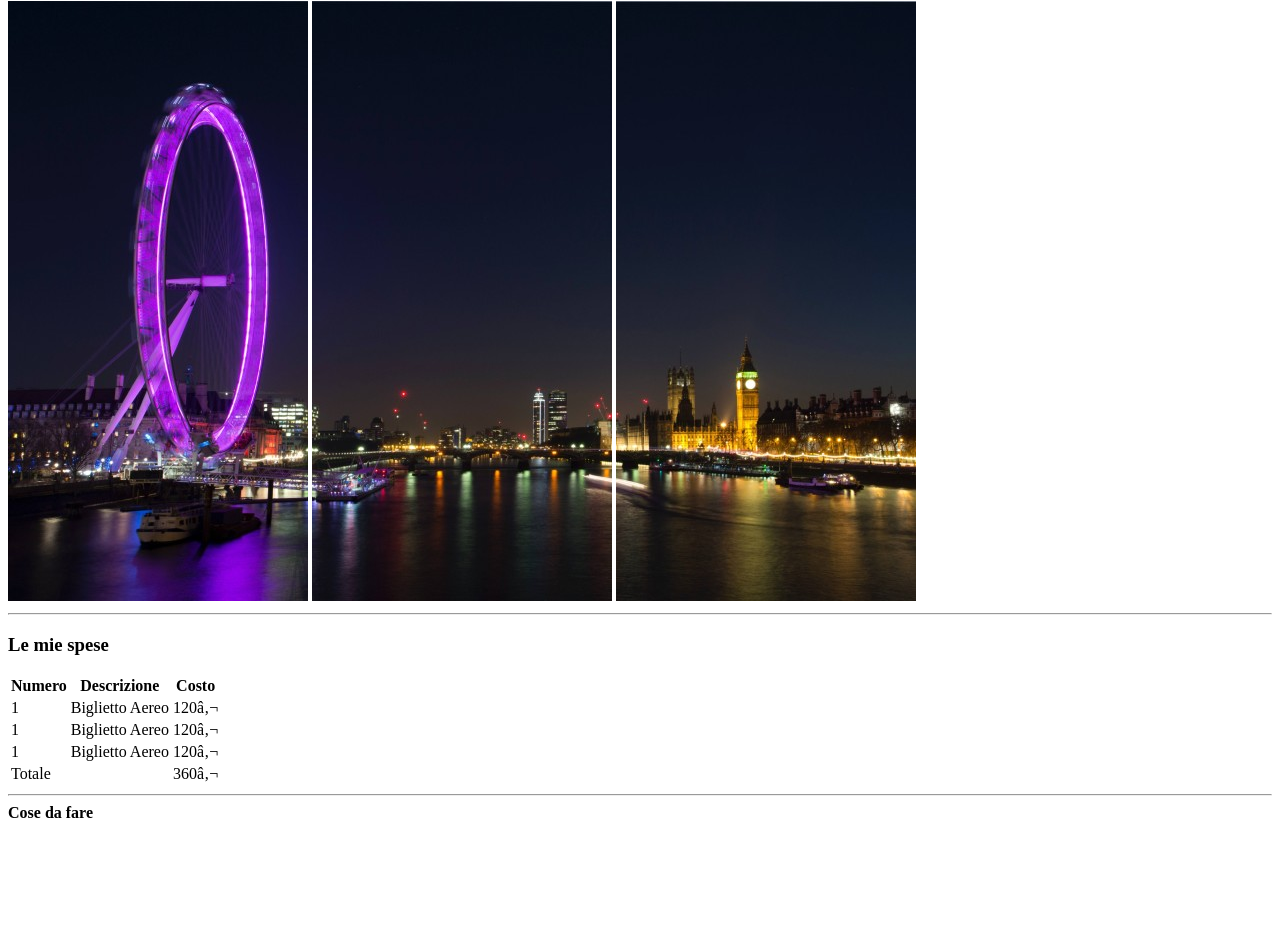
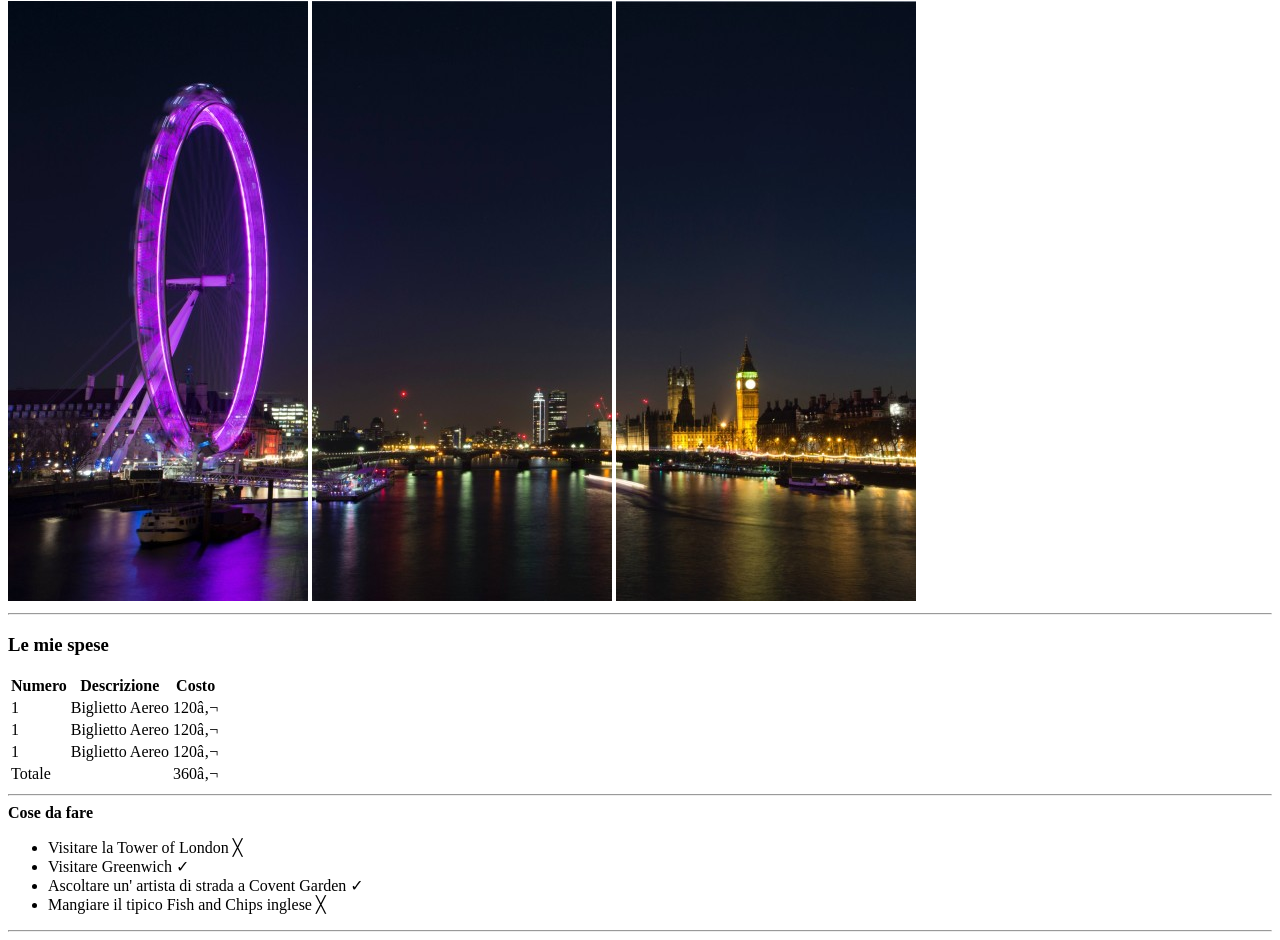
Before and after one commit to FraFra2/html-london-trip, a plain HTML site: page index.html in a window 1280 px wide. Shown: the part 79-1019 px from the top of the page. Before the commit the page ends 917 px from the top, so only its background shows below. Drawn offline with Linux system fonts and the light colour scheme; files whose address does not match are found by name.

Commit message:
Creazione Div con TODO

```diff
--- a/index.html
+++ b/index.html
@@ -56,17 +56,20 @@
         <!--Inizializzazione div con TODO list-->
         <div>
             <strong>Cose da fare</strong>
-
+            <!--Creazione unordered list con 4 list item e relativi span figli-->
             <ul>
+                <li>Visitare la Tower of London <span>&#9587;</span></li>
+                <li>Visitare Greenwich <span>&check;</span> </li>
+                <li>Ascoltare un' artista di strada a Covent Garden <span>&check;</span> </li>
+                <li>Mangiare il tipico Fish and Chips inglese <span>&#9587;</span> </li>
+            </ul>
+            <hr>
+        </div>
+        <!--Inizializzazione div con le info utili-->
+        <div>
 
 
-            </ul>
         </div>
-
-
-
-
-
     </main>
 
     <footer>
```
